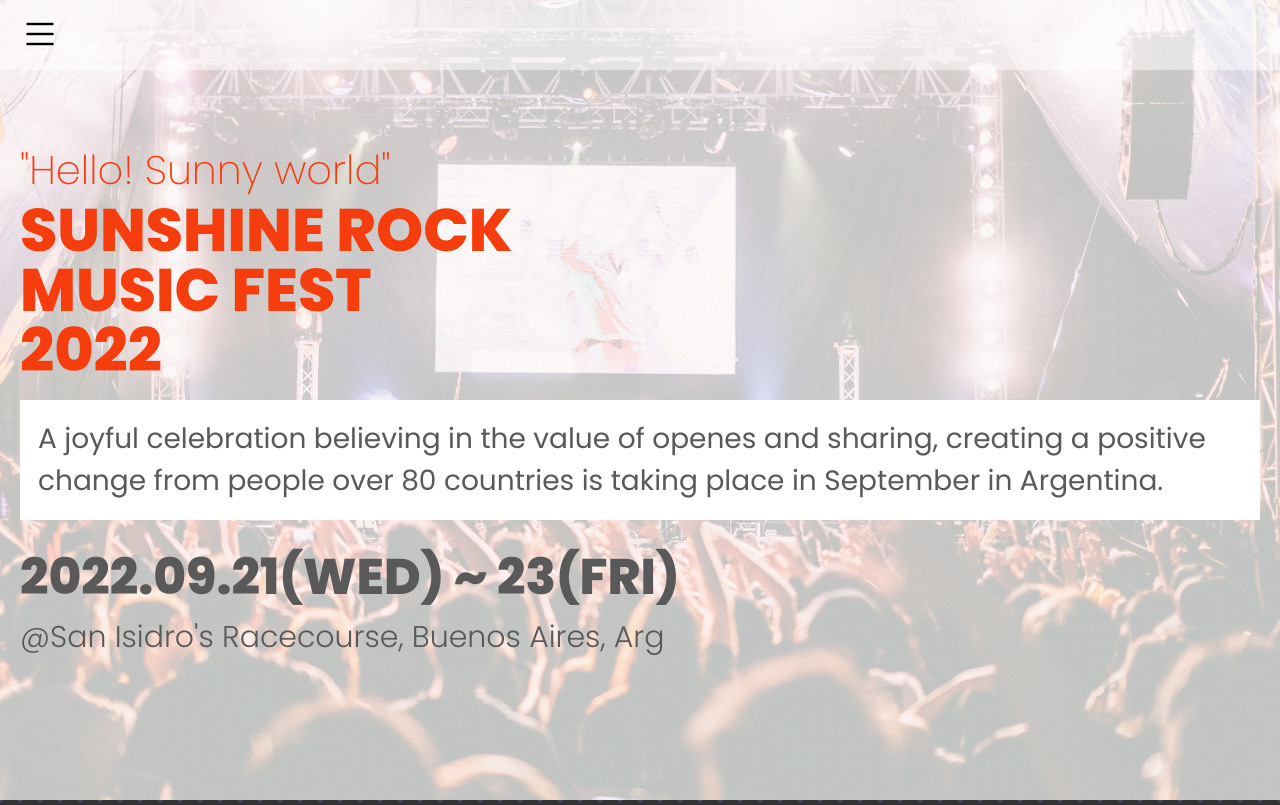
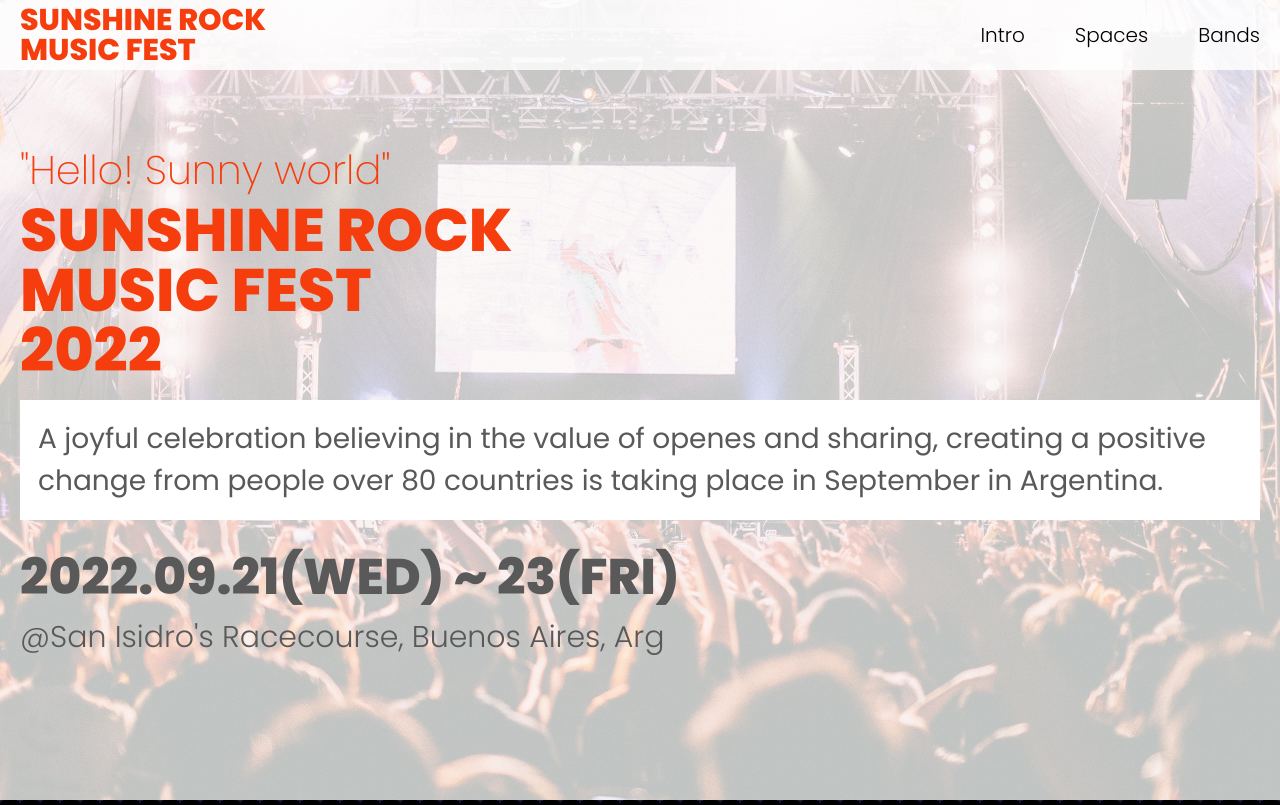
Before and after one commit to KaskMIL/spring_concert, a website: page index.html in a window 1280 px wide. Shown: the top 805 px of the page. Drawn offline with nearby package versions, Linux system fonts and the light colour scheme; a web font is replaced by a local one.

Commit message:
Add desktop version  of header

```diff
--- a/index.html
+++ b/index.html
@@ -14,19 +14,27 @@
 <body>
   <header>
     <nav class="mobile-nav" id="menu-nav-ham">
-      <i class="bi bi-list" id="menu-open-btn"></i>
+      <a href="#" id="menu-open-btn">
+        <i class="bi bi-list"></i>
+      </a>
+      <a href="#" class="logo">SUNSHINE ROCK<br>MUSIC FEST</a>
+      <ul>
+        <li><a href="#intro">Intro</a></li>
+        <li><a href="#spaces">Spaces</a></li>
+        <li><a href="#bands">Bands</a></li>
+      </ul>
     </nav>
     <nav class="mobile-menu-off" id="menu-nav-open">
       <i class="bi bi-x-lg" id="menu-close-btn"></i>
       <ul>
-        <li><a href="#">Intro</a></li>
-        <li><a href="#">Spaces</a></li>
-        <li><a href="#">Bands</a></li>
+        <li><a id="intro-btn" href="#intro">Intro</a></li>
+        <li><a id="spaces-btn" href="#spaces">Spaces</a></li>
+        <li><a id="bands-btn" href="#bands">Bands</a></li>
       </ul>
     </nav>
   </header>
   <main>
-    <section class="intro-section">
+    <section id="intro" class="intro-section">
       <h1>SUNSHINE ROCK<br>MUSIC FEST<br>2022</h1>
       <h2>"Hello! Sunny world"</h2>
       <div class="text-container">
@@ -37,7 +45,7 @@
       <h4>@San Isidro's Racecourse, Buenos Aires, Arg</h4>
     </section>
 
-    <section class="spaces-section">
+    <section id="spaces" class="spaces-section">
       <h2>Spaces</h2>
       <div class="horizontal-bar"></div>
       <article class="card-container">
@@ -68,7 +76,7 @@
       <a href="#">Join Sunshine Rock MF 2022</a>
     </section>
 
-    <section class="presented-section">
+    <section id="bands" class="presented-section">
       <h2>Bands Presented</h2>
       <div class="horizontal-bar"></div>
       <article class="band-container">
@@ -124,7 +132,7 @@
           <img src="./images/radio-head.jpeg" alt="Arctic Monkeys">
         </div>
         <div class="grid-2">
-          <h3>Jack Johnson</h3>
+          <h3>RadioHead</h3>
           <h4>Some giberish really long so I can test the text</h4>
           <div class="card-bar"></div>
           <p>Lorem ipsum dolor sit amet consectetur adipisicing elit. Illo cum soluta nam voluptas quo suscipit minus
--- a/scripts.js
+++ b/scripts.js
@@ -2,18 +2,40 @@ const openMenuBtn = document.getElementById('menu-open-btn');
 const menuNavHamburger = document.getElementById('menu-nav-ham');
 const menuNavOpen = document.getElementById('menu-nav-open');
 const closeMenuBtn = document.getElementById('menu-close-btn');
+const introBtn = document.getElementById('intro-btn');
+const spacesBtn = document.getElementById('spaces-btn');
+const bandsBtn = document.getElementById('bands-btn');
+const introSection = document.getElementById('intro');
+const sapcesSection = document.getElementById('spaces');
+const bandsSection = document.getElementById('bands');
 const body = document.body;
+
+function closeMenu() {
+  menuNavHamburger.classList.remove('mobile-menu-off');
+  menuNavOpen.classList.add('mobile-menu-off');
+  menuNavOpen.classList.remove('mobile-menu-on');
+  body.classList.remove('disable-scroll');
+};
 
 openMenuBtn.addEventListener('click', () => {
   menuNavHamburger.classList.add('mobile-menu-off');
   menuNavOpen.classList.remove('mobile-menu-off');
   menuNavOpen.classList.add('mobile-menu-on');
   body.classList.add('disable-scroll');
-})
+});
 
 closeMenuBtn.addEventListener('click', () => {
-  menuNavHamburger.classList.remove('mobile-menu-off');
-  menuNavOpen.classList.add('mobile-menu-off');
-  menuNavOpen.classList.remove('mobile-menu-on');
-  body.classList.remove('disable-scroll');
-})
+  closeMenu();
+});
+
+introBtn.addEventListener('click', () => {
+  closeMenu();
+});
+
+spacesBtn.addEventListener('click', () => {
+  closeMenu();
+});
+
+bandsBtn.addEventListener('click', () => {
+  closeMenu();
+});
--- a/scss/main.scss
+++ b/scss/main.scss
@@ -40,13 +40,26 @@ header {
 
   .mobile-nav {
     display: flex;
-    background-color: rgba(255,255,255,0.5);
+    background-color: rgba(255,255,255,0.8);
     position: fixed;
     top: 0;
     overflow: hidden;
     width: 100%;
     padding: 0.5rem 2rem;
     font-size: 4rem;
+
+    .logo {
+      display: none;
+    }
+
+    ul {
+      display: none;
+    }
+
+    a {
+      text-decoration: none;
+      color: black;
+    }
   }
 
   .mobile-menu-off {
@@ -87,6 +100,43 @@ header {
           text-decoration: none;
           color: rgba(245,61,13,1);
         }
+      }
+    }
+  }
+
+  @media screen and (min-width: 768px) {
+    .mobile-nav {
+      #menu-open-btn {
+        display: none;
+      }
+
+      display: flex;
+      justify-content: space-between;
+      align-items: center;
+
+      .logo {
+        display: block;
+        font-size: 3rem;
+        font-weight: 800;
+        color: rgba(245,61,13,1);
+        line-height: 3rem;
+      }
+
+      ul {
+        list-style-type: none;
+        margin: 0;
+        padding: 0;
+        display: flex;
+
+        li {
+          font-weight: 300;
+          font-size: 2rem;
+          margin-left: 5rem;
+        }
+      }
+
+      a:hover {
+        color: rgba(245,61,13,1);
       }
     }
   }
@@ -156,7 +206,7 @@ main {
     align-items: center;
     padding: 4rem 2rem;
     background-color: #000000;
-    opacity: 0.8;
+    // opacity: 0.8;
     background: radial-gradient(circle, transparent 20%, #000000 20%, #000000 80%, transparent 80%, transparent), radial-gradient(circle, transparent 20%, #000000 20%, #000000 80%, transparent 80%, transparent) 10px 10px, linear-gradient(#262968 0.8px, transparent 0.8px) 0 -0.4px, linear-gradient(90deg, #262968 0.8px, #000000 0.8px) -0.4px 0;
     background-size: 20px 20px, 20px 20px, 10px 10px, 10px 10px;
 
@@ -189,7 +239,7 @@ main {
       color: white;
       align-items: center;
       justify-items: center;
-      background-color: rgba(45, 45, 45, 0.5);
+      background-color: rgba(77, 77, 77, 0.5);
       padding: 1rem 1rem;
       margin-bottom: 1rem;
 
```
Also changed, not shown: dist/css/main.css, 1 other file.
